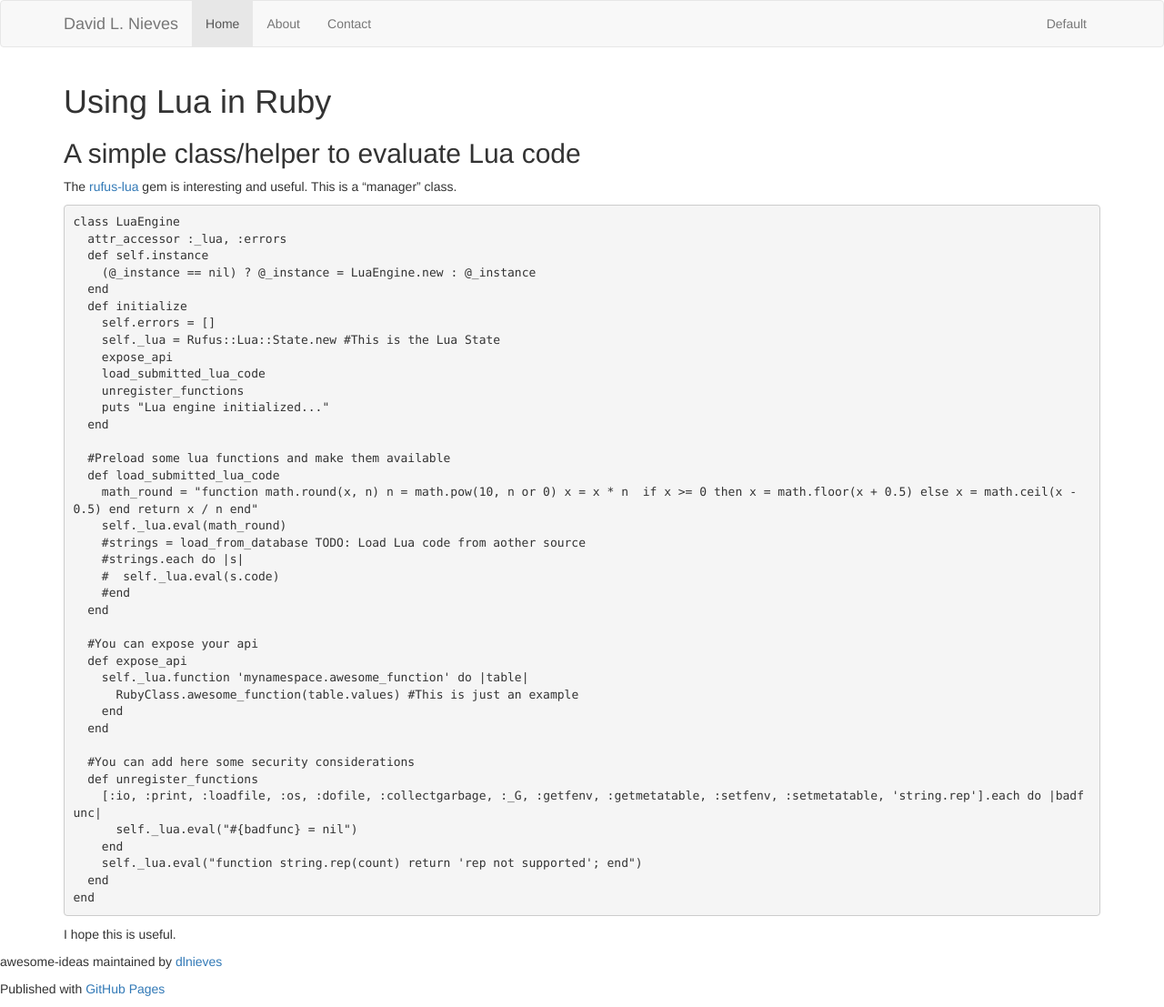
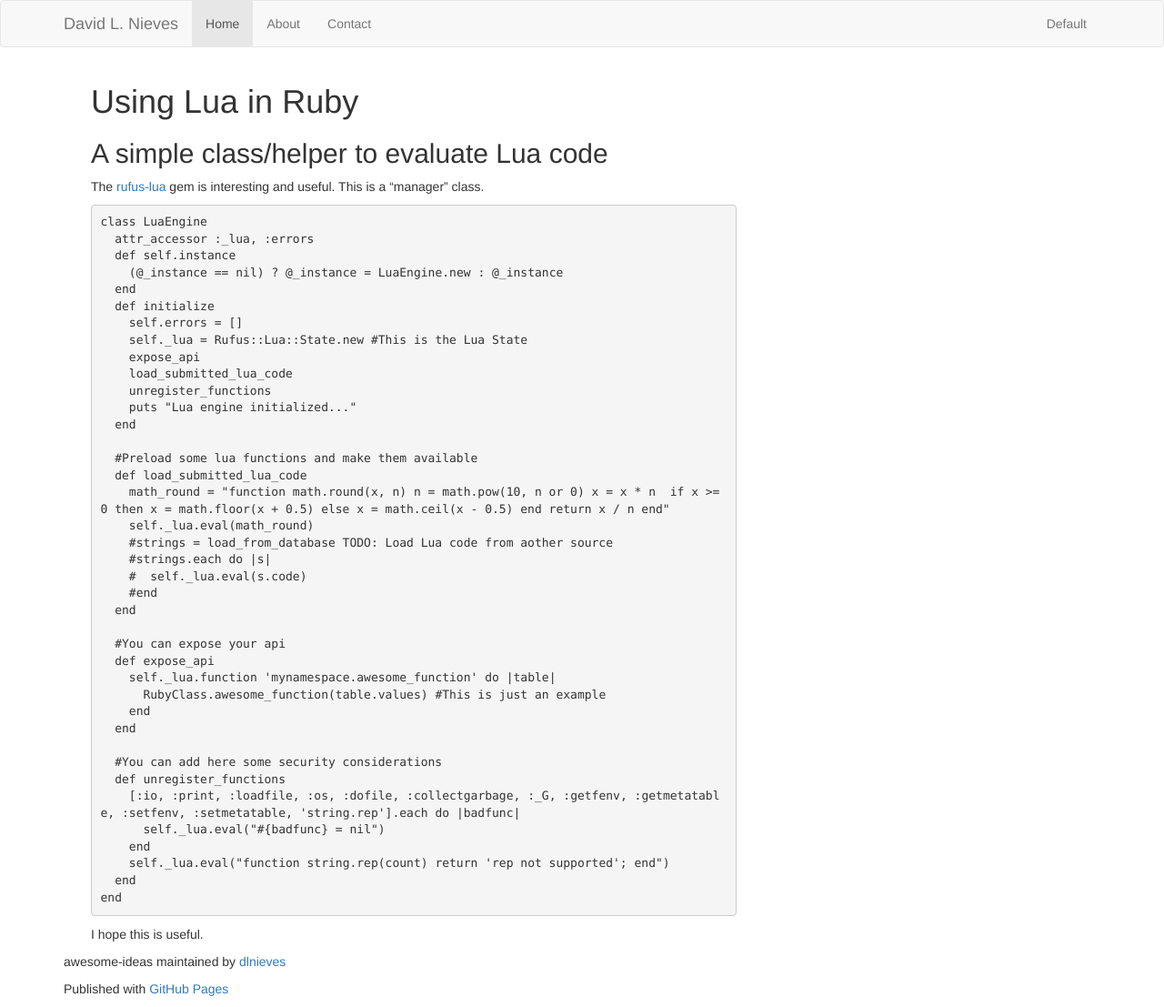
Before and after one commit to dlnieves/awesome-ideas, a Jekyll site: the page built from _posts/2017-01-19-some-recipes.md, in a window 1280 px wide. Shown: the whole page at 91% size. Built offline with Jekyll 4.4.1, drawn with Linux system fonts in a browser that asks for light colours; the repository's description, which GitHub fills in, is left out.

Commit message:
Update default.html

```diff
--- a/_layouts/default.html
+++ b/_layouts/default.html
@@ -16,7 +16,7 @@
     <title>{{ page.title | default: site.github.repository_name }}</title>
   </head>
 
-  <body>
+  <body role="document">
 
     <!-- MAIN CONTENT -->
 
@@ -50,16 +50,26 @@
     </nav>
 
     <div class="container">
-       {{ content }}
-    </div>
-    <div class="footer">
+      <div class="col-sm-12">
+        <div class="col-sm-8">
+          {{ content }}
+        </div>
+        <div class="col-sm-4">
+
+        </div>
+      </div>
+
+
+        <div class="footer">
 
         {% if site.github.is_project_page %}
         <p class="copyright">{{ site.title | default: site.github.repository_name }} maintained by <a href="{{ site.github.owner_url }}">{{ site.github.owner_name }}</a></p>
         {% endif %}
         <p>Published with <a href="https://pages.github.com">GitHub Pages</a></p>
 
+      </div>
     </div>
+
 
 
 
```
